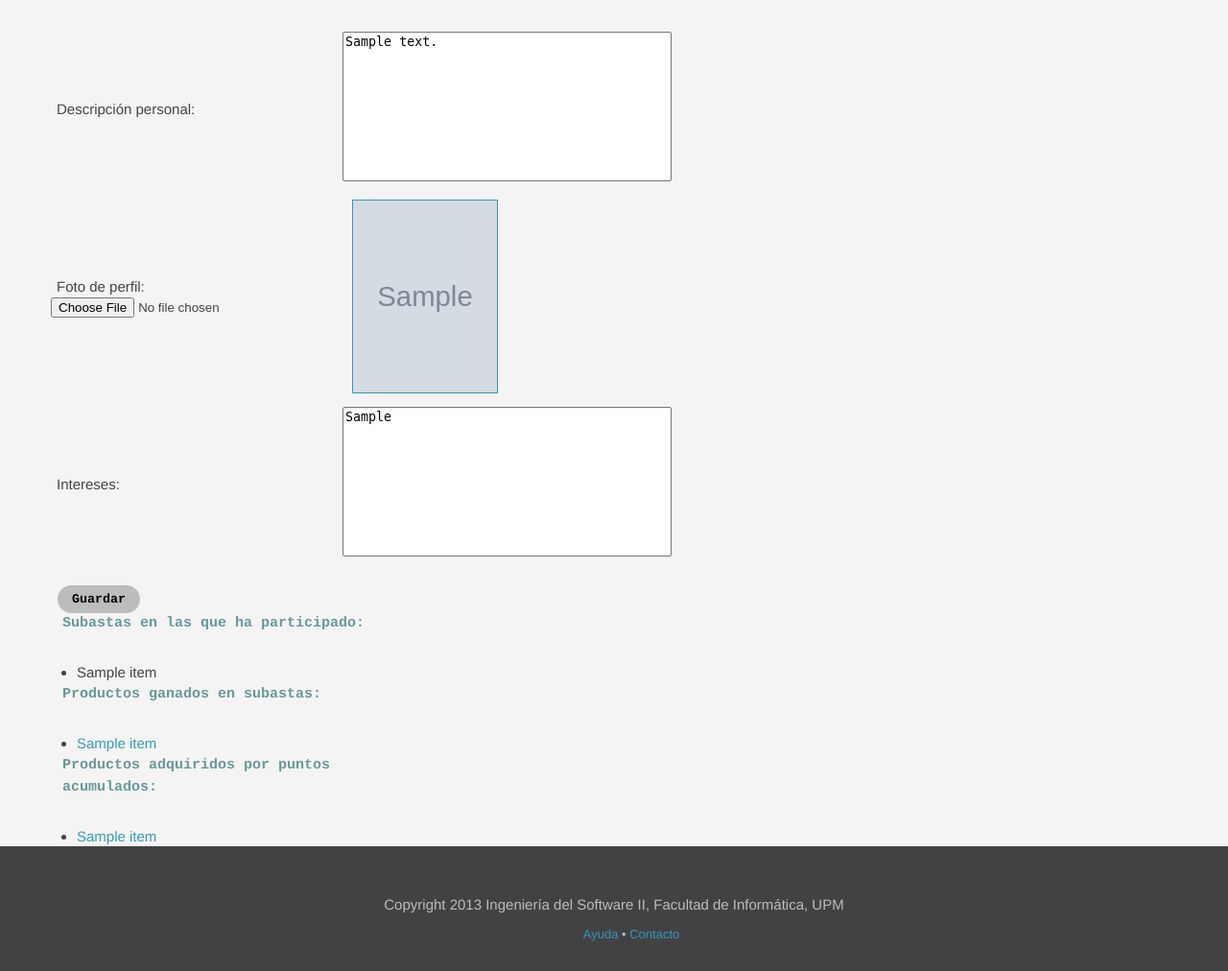
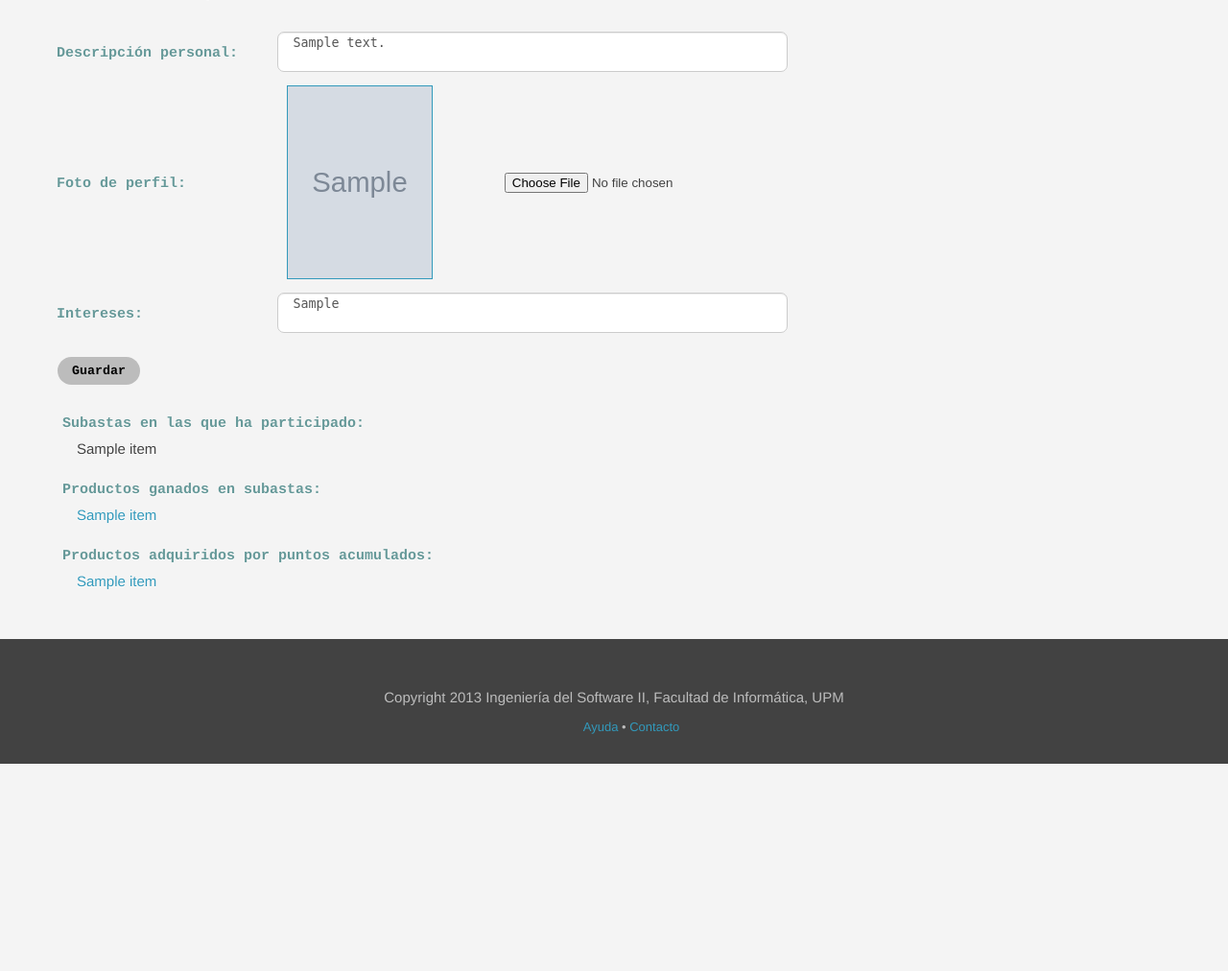
Before and after one commit to Garinoth/subastasIS2, a Django app: a page that uses subastasIS2_django/subastas/templates/subastas/profile.html in a window 1280 px wide. Shown: the part 264-1276 px from the top of the page at 96% size. After the commit the page ends 1060 px from the top, so only its background shows below. Run offline with Django 3.2, Linux system fonts and the light colour scheme; a user stored in the database is signed in; tables that the repository leaves empty hold one stand-in row (values such as "Sample post"); grey boxes marked "Sample" are stand-in pictures; parts of the project's set-up code (start-up, migrations or seed data) failed here and were passed over.

Commit message:
Added correct styles to the user profiles

```diff
--- a/subastasIS2_django/subastas/static/css/style.css
+++ b/subastasIS2_django/subastas/static/css/style.css
@@ -297,8 +297,13 @@ nav.navegacion_principal ul li a:hover, #aitem a:hover
   text-decoration:none
 }
 
-#list {
+#list, .profile_list {
   margin-bottom: 20px;
+}
+
+.profile_list li {
+  list-style:none;
+  list-style-image: none;
 }
 
 #aitem {
@@ -408,6 +413,7 @@ footer
   max-width: 1920px;
   min-width: 755px;
   margin: 0 auto;
+  margin-top: 20px;
   overflow: hidden;
 }
 
@@ -465,6 +471,8 @@ footer
 .text,
 #id_auction_user-address,
 #id_user-last_name,
+#id_description,
+#id_interests
 {
   width: 75%;
   min-width: 250px;
@@ -584,7 +592,9 @@ textarea {
 #id_item-description,
 #id_item-category,
 #id_auction-base_price,
-#id_offer-price
+#id_offer-price,
+#id_description,
+#id_interests
 {
   display: block;
   height: 25px;
@@ -637,7 +647,10 @@ select {
 #id_item-category:focus,
 #id_item-image:focus,
 #id_auction-base_price:focus,
-#id_offer-price:focus {
+#id_offer-price:focus,
+#id_description:focus,
+#id_interests:focus,
+#id_image:focus {
   border-color: #66afe9;
   outline: 0;
   -webkit-box-shadow: inset 0 1px 1px rgba(0,0,0,.075), 0 0 8px rgba(102, 175, 233, 0.6);
@@ -666,7 +679,9 @@ textarea.form-control {
 }
 
 textarea#id_auction_user-address,
-textarea#id_item-description {
+textarea#id_item-description,
+textarea#id_description,
+textarea#id_interests {
   height: 38px;
 }
 
@@ -705,7 +720,10 @@ textarea#id_item-description {
   .form-inline #id_item-category,
   .form-inline #id_item-image,
   .form-inline #id_auction-base_price,
-  .form-inline #id_offer-price
+  .form-inline #id_offer-price,
+  .form-inline #id_description,
+  .form-inline #id_interests,
+  .form-inline #id_image
   {
     display: inline-block;
   }
@@ -748,10 +766,45 @@ textarea#id_item-description {
   max-height: 200px;
 }
 
+.formuser_pho {
+  float: left;
+}
+
 .listas {
   clear: both;
+  padding-top: 30px;
+  padding-bottom: 30px;
 }
 
+.end {
+  margin-bottom: 10px;
+}
+
+.noitems {
+  margin-left: 40px;
+  width: 100%;
+  display: block;
+}
+
+#id_image {
+  display: inline-block;
+  float:left;
+  vertical-align: middle;
+}
+
+td.formuser {
+  width: 80%;
+}
+
+td.picuser {
+  width: 20%;
+}
+
+td#picuser {
+  width: 50%;
+  text-align: left;
+  border: solid 1px;
+}
 
 /* ///////////////////////////////////::: Ayuda ::://///////////////////////////////////// */
 
@@ -922,17 +975,44 @@ input[type=number]::-webkit-outer-spin-button {
   top: -150px;
 }
 
-.name {
+.ptexto{
+  display: inline-block;
+  width: 700px;
+  position: relative;
+  left: 160px;
+  top: -150px;
+}
+
+.name  {
   color: rgba(64, 128, 128, 0.8);
   font-weight: 700;
   font-family:Rockwell, 'GeoSlb712MdBTMedium',"Courier Bold", Courier, Georgia, Times, "Times New Roman", serif;
 
 }
 
+#auctions_bid, #auctions_won, #offers_won {
+  display: inline-block;
+  width: 100%;
+  padding-left: 15px;
+  margin-bottom: 5px;
+}
+
+.user_description {
+  display: inline-block;
+  width: 350px;
+  padding-left: 35px;
+}
+
 .description {
   display: inline-block;
   width: 350px;
   padding-left: 15px;
+}
+
+.user_category {
+  display: inline-block;
+  width: 300px;
+  padding-left: 35px;
 }
 
 .category {
--- a/subastasIS2_django/subastas/templates/subastas/profile.html
+++ b/subastasIS2_django/subastas/templates/subastas/profile.html
@@ -12,55 +12,63 @@
 <div class="fila">
 <form method="post" action="{% url 'profile' user.pk %}">
     <a href="{{ auction_user.image.url }}"><img class="imguser" id="imageuser" src="{{ auction_user.image.url }}"/></a>
-    <div class="texto">
-        <p class="description"><span class="name">Descripción personal: </span>{{ auction_user.description }}</p>
-        <p class="category"><span class="name">Intereses: </span>{{ auction_user.interests }}</p>
+    <div class="ptexto">
+        <p class="user_description"><span class="name">Descripción personal: </span>{{ auction_user.description }}</p>
+        <p class="user_category"><span class="name">Intereses: </span>{{ auction_user.interests }}</p>
     </div>
 {% else %}
 <form enctype="multipart/form-data" class="form-horizontal" method="post" action="{% url 'profile' user.pk %}">
     {% csrf_token %}
     <table>
         <tr><div class="form-group">
-            <td><label class="freg control-label">Descripción personal: </label></td>
-            <td class="formuser_desc">{{ edit_form.description }}</td>
+            <td><label class="freg control-label name">Descripción personal: </label></td>
+            <td  colspan="2" class="formuser">{{ edit_form.description }}</td>
         </div></tr>
         <tr><div class="form-group">
-            <td><label class="freg control-label">Foto de perfil: </label>{{ edit_form.image }}</td>
-            <td><a href="{{ auction_user.image.url }}"><img class="formuser_pho" src="{{ auction_user.image.url }}"/></a></td>
+            <td><label class="freg control-label name">Foto de perfil: </label></td>
+            <td class="picuser"><a href="{{ auction_user.image.url }}"><img class="formuser_pho" src="{{ auction_user.image.url }}"/></a><td id="pickphoto">{{ edit_form.image }}</td></td>
         </div></tr>
         <tr><div class="form-group">
-            <td><label class="freg control-label">Intereses: </label></td>
-            <td class="formuser_int">{{ edit_form.interests }}</td>
+            <td><label class="freg control-label name">Intereses: </label></td>
+            <td colspan="2" class="formuser">{{ edit_form.interests }}</td>
         </div></tr>
     </table>
-    <input class="button body" type="submit" value="Guardar" />
+    <input class="button body end" type="submit" value="Guardar" />
 {% endif %}
 
     <div class="listas">
-        <p class="description"><span class="name">Subastas en las que ha participado: </span>
-        <ul>
+        <p class="description" id="auctions_bid"><span class="name">Subastas en las que ha participado: </span>
         {% if auctions_bid %}
+        <ul class="profile_list">
         {% for auction in auctions_bid %}
             <li>{{ auction.item.name }}</li>
         {% endfor %}
+        </ul>
         {% else %}
-        	<p>EL usuario no ha participado en subastas</p>
+        	<p class="noitems">El usuario no ha participado en subastas</p>
         {% endif %}
-        </ul>
 
-        <p class="description"><span class="name">Productos ganados en subastas: </span>
-        <ul>
+        <p class="description" id="auctions_won"><span class="name">Productos ganados en subastas: </span>
+        {% if auctions_bid %}
+        <ul class="profile_list">
         {% for auction in auctions_won %}
             <li><a href="{% url 'auction_detail' auction.pk %}">{{ auction.item.name }}</a></li>
         {% endfor %}
         </ul>
+        {% else %}
+        	<p class="noitems">El usuario no ha ganado ningún producto en una subasta</p>
+        {% endif %}
 
-        <p class="description"><span class="name">Productos adquiridos por puntos acumulados: </span>
-        <ul>
+        <p class="description" id="offers_won"><span class="name">Productos adquiridos por puntos acumulados: </span>
+        {% if offers_won %}
+        <ul class="profile_list">
         {% for offer in offers_won %}
             <li><a href="{% url 'offer_detail' offer.pk %}">{{ offer.item.name }}</a></li>
         {% endfor %}
         </ul>
+        {% else %}
+        	<p class="noitems">El usuario no ha adquirido ningún producto por puntos acumulados</p>
+        {% endif %}
     </div>
     {% csrf_token %}
 </form>
```
